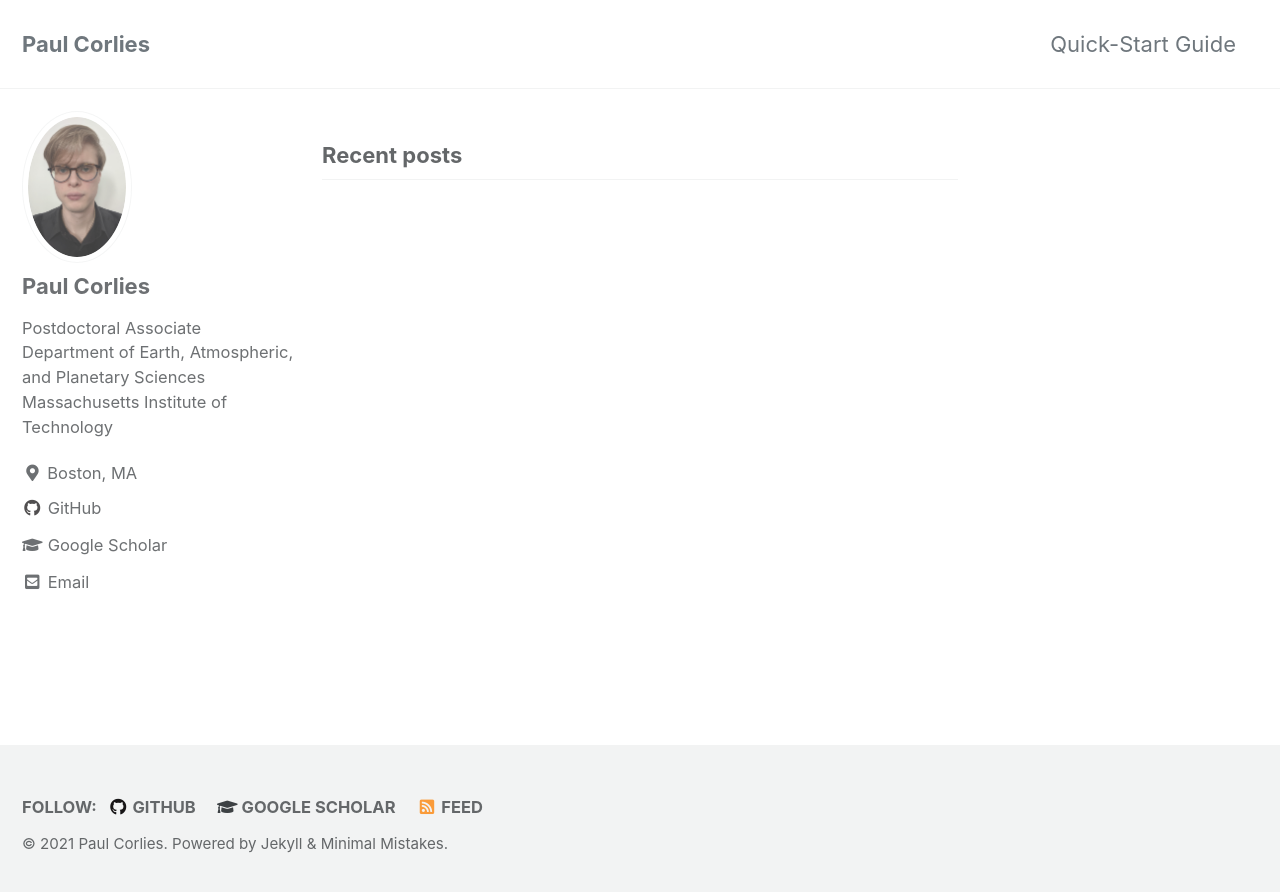
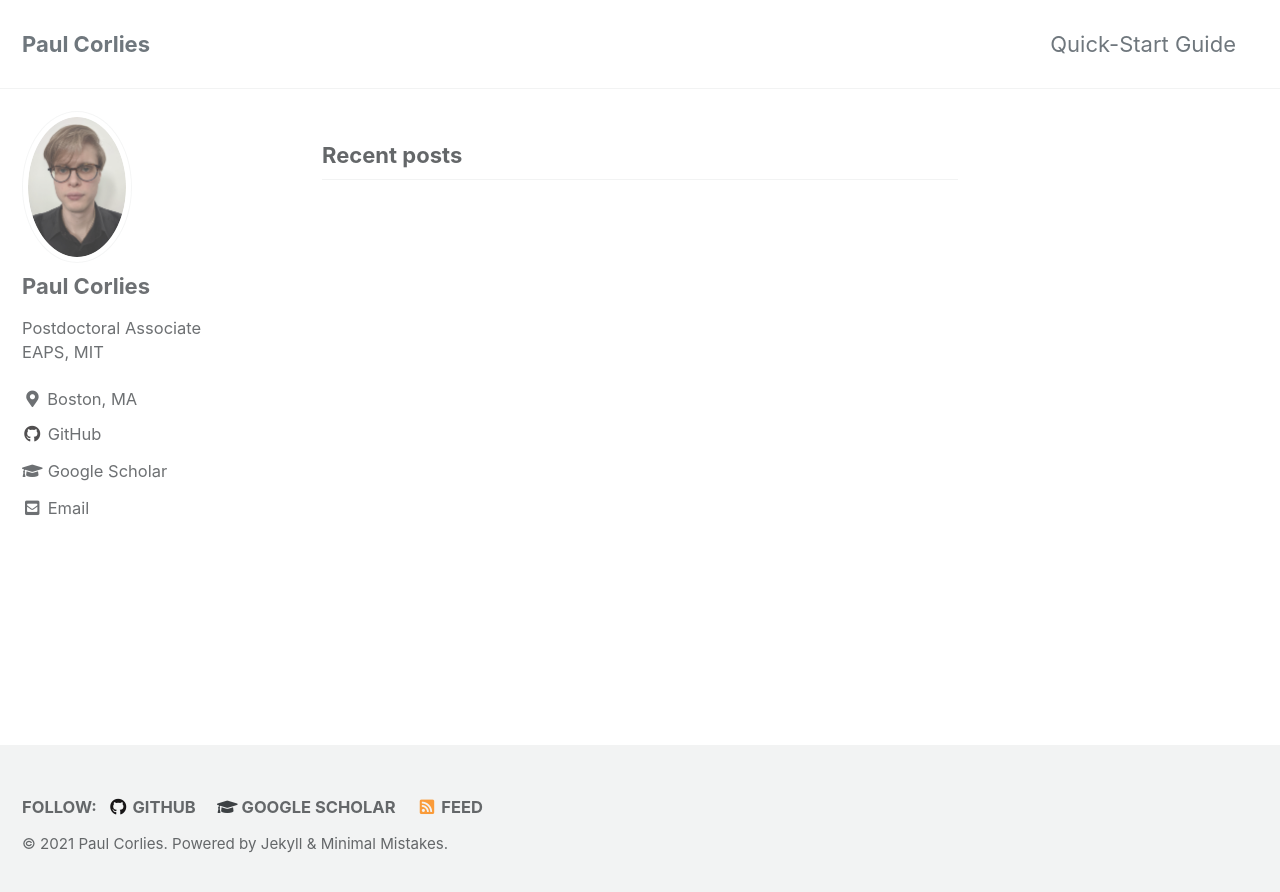
Before and after one commit to pcorlies/pcorlies.github.io, a Jekyll site: the page built from index.html, in a window 1280 px wide. Shown: the top 892 px of the page. Built offline with Jekyll 4.4.1, drawn with Linux system fonts in a browser that asks for light colours; cached includes are drawn as plain includes; the list of posts is cut into pages by our own code.

Commit message:
Update _config.yml

```diff
--- a/_config.yml
+++ b/_config.yml
@@ -104,8 +104,7 @@ author:
   name             : "Paul Corlies"
   avatar           :  "/assets/images/headshot.png"
   bio              :  "Postdoctoral Associate <br>
-                       Department of Earth, Atmospheric, and Planetary Sciences <br>
-                       Massachusetts Institute of Technology"
+                       EAPS, MIT"
   location         : "Boston, MA"
   email            : "pcorlies@mit.edu"
   links:
```
